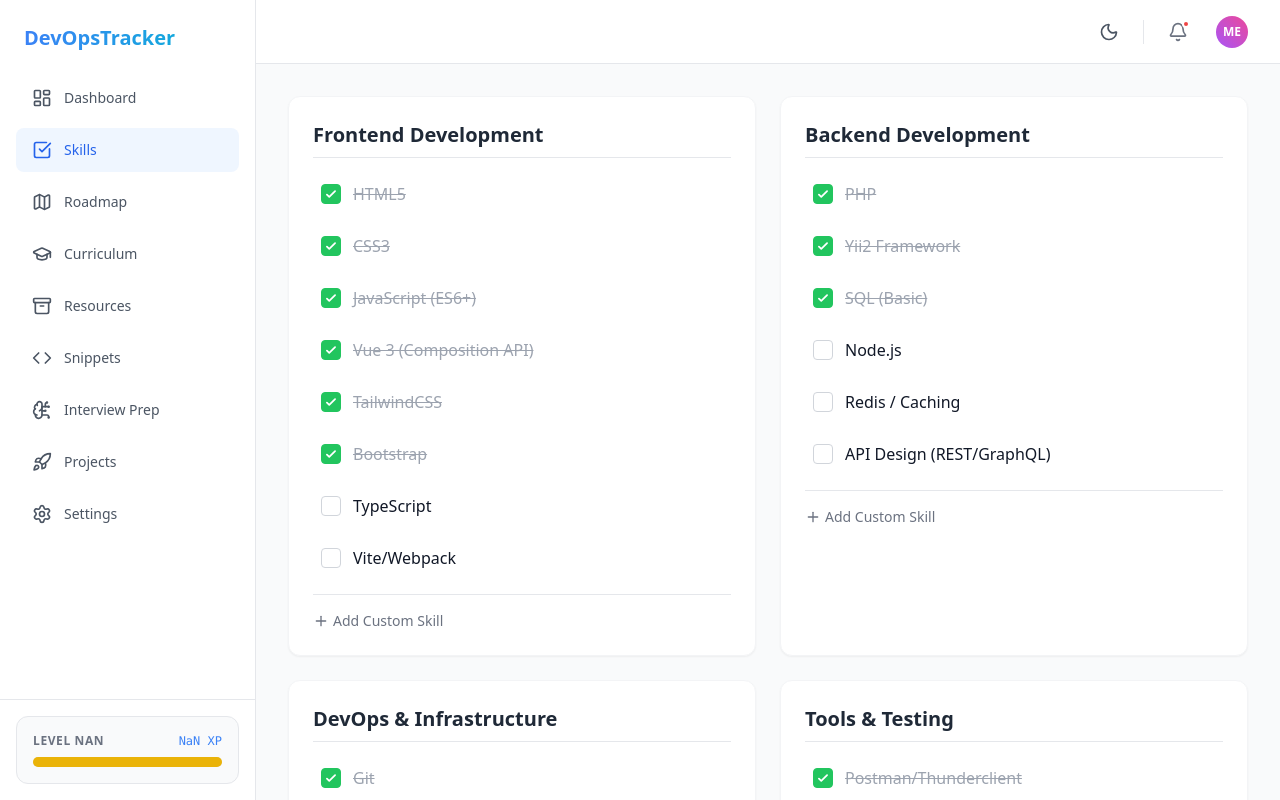
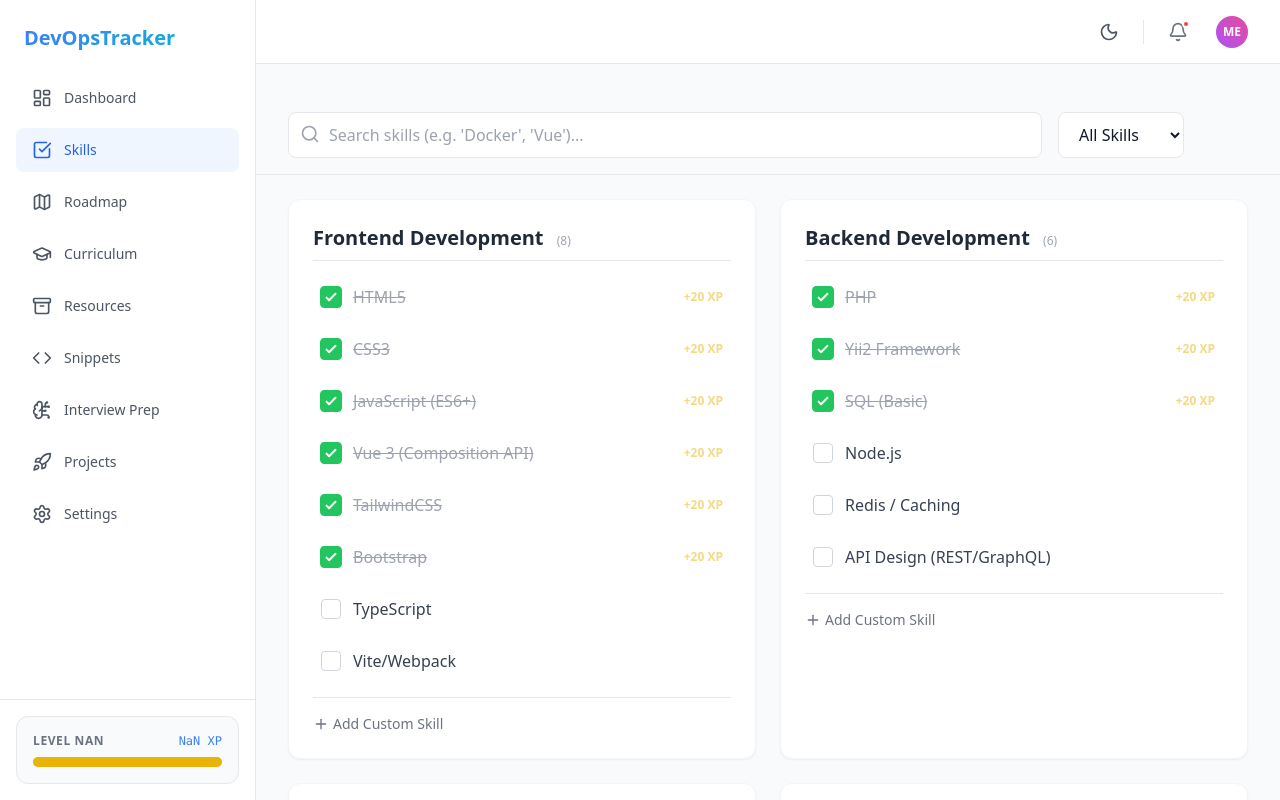
Before and after one commit to kiavin/CodeAtlas, a Vue app: page /checklist in a window 1280 px wide. Built offline with nearby package versions, Linux system fonts and the light colour scheme.

Commit message:
feat(skills): add skills store and searchable checklist view

```diff
--- a/src/stores/useSkillsStore.js
+++ b/src/stores/useSkillsStore.js
@@ -1,83 +1,87 @@
-import { defineStore } from 'pinia';
-import { ref, computed, watch } from 'vue';
+import { defineStore } from "pinia";
+import { ref, computed, watch } from "vue";
 
-export const useSkillsStore = defineStore('skills', () => {
+export const useSkillsStore = defineStore("skills", () => {
   // Seed Data based on your profile + Recommended Missing Skills
   const defaultCategories = [
     {
-      id: 'frontend',
-      name: 'Frontend Development',
+      id: "frontend",
+      name: "Frontend Development",
       skills: [
-        { id: 1, name: 'HTML5', mastered: true },
-        { id: 2, name: 'CSS3', mastered: true },
-        { id: 3, name: 'JavaScript (ES6+)', mastered: true },
-        { id: 4, name: 'Vue 3 (Composition API)', mastered: true },
-        { id: 5, name: 'TailwindCSS', mastered: true },
-        { id: 6, name: 'Bootstrap', mastered: true },
-        { id: 7, name: 'TypeScript', mastered: false }, // Recommended
-        { id: 8, name: 'Vite/Webpack', mastered: false }, // Recommended
-      ]
+        { id: 1, name: "HTML5", mastered: true },
+        { id: 2, name: "CSS3", mastered: true },
+        { id: 3, name: "JavaScript (ES6+)", mastered: true },
+        { id: 4, name: "Vue 3 (Composition API)", mastered: true },
+        { id: 5, name: "TailwindCSS", mastered: true },
+        { id: 6, name: "Bootstrap", mastered: true },
+        { id: 7, name: "TypeScript", mastered: false }, // Recommended
+        { id: 8, name: "Vite/Webpack", mastered: false }, // Recommended
+      ],
     },
     {
-      id: 'backend',
-      name: 'Backend Development',
+      id: "backend",
+      name: "Backend Development",
       skills: [
-        { id: 9, name: 'PHP', mastered: true },
-        { id: 10, name: 'Yii2 Framework', mastered: true },
-        { id: 11, name: 'SQL (Basic)', mastered: true },
-        { id: 12, name: 'Node.js', mastered: false }, // Recommended
-        { id: 13, name: 'Redis / Caching', mastered: false }, // Recommended
-        { id: 14, name: 'API Design (REST/GraphQL)', mastered: false }, // Recommended
-      ]
+        { id: 9, name: "PHP", mastered: true },
+        { id: 10, name: "Yii2 Framework", mastered: true },
+        { id: 11, name: "SQL (Basic)", mastered: true },
+        { id: 12, name: "Node.js", mastered: false }, // Recommended
+        { id: 13, name: "Redis / Caching", mastered: false }, // Recommended
+        { id: 14, name: "API Design (REST/GraphQL)", mastered: false }, // Recommended
+      ],
     },
     {
-      id: 'devops',
-      name: 'DevOps & Infrastructure',
+      id: "devops",
+      name: "DevOps & Infrastructure",
       skills: [
-        { id: 15, name: 'Git', mastered: true },
-        { id: 16, name: 'Linux Command Line', mastered: true },
-        { id: 17, name: 'Docker', mastered: true },
-        { id: 18, name: 'Jenkins', mastered: true },
-        { id: 19, name: 'Nginx', mastered: true },
-        { id: 20, name: 'Virtual Machines (VMs)', mastered: true },
-        { id: 21, name: 'Kubernetes', mastered: false }, // Recommended
-        { id: 22, name: 'AWS/Azure/GCP', mastered: false }, // Recommended
-        { id: 23, name: 'Terraform (IaC)', mastered: false }, // Recommended
-      ]
+        { id: 15, name: "Git", mastered: true },
+        { id: 16, name: "Linux Command Line", mastered: true },
+        { id: 17, name: "Docker", mastered: true },
+        { id: 18, name: "Jenkins", mastered: true },
+        { id: 19, name: "Nginx", mastered: true },
+        { id: 20, name: "Virtual Machines (VMs)", mastered: true },
+        { id: 21, name: "Kubernetes", mastered: false }, // Recommended
+        { id: 22, name: "AWS/Azure/GCP", mastered: false }, // Recommended
+        { id: 23, name: "Terraform (IaC)", mastered: false }, // Recommended
+      ],
     },
     {
-      id: 'tools',
-      name: 'Tools & Testing',
+      id: "tools",
+      name: "Tools & Testing",
       skills: [
-        { id: 24, name: 'Postman/Thunderclient', mastered: true },
-        { id: 25, name: 'Unit Testing (Vitest/PHPUnit)', mastered: false }, // Recommended
-      ]
-    }
+        { id: 24, name: "Postman/Thunderclient", mastered: true },
+        { id: 25, name: "Unit Testing (Vitest/PHPUnit)", mastered: false }, // Recommended
+      ],
+    },
   ];
 
   // Load from LocalStorage or use default
-  const stored = localStorage.getItem('skills_data');
+  const stored = localStorage.getItem("skills_data");
   const categories = ref(stored ? JSON.parse(stored) : defaultCategories);
 
   // Persistence Watcher
-  watch(categories, (newVal) => {
-    localStorage.setItem('skills_data', JSON.stringify(newVal));
-  }, { deep: true });
+  watch(
+    categories,
+    (newVal) => {
+      localStorage.setItem("skills_data", JSON.stringify(newVal));
+    },
+    { deep: true }
+  );
 
   // Actions
   const toggleSkill = (catId, skillId) => {
-    const cat = categories.value.find(c => c.id === catId);
-    const skill = cat.skills.find(s => s.id === skillId);
+    const cat = categories.value.find((c) => c.id === catId);
+    const skill = cat.skills.find((s) => s.id === skillId);
     if (skill) skill.mastered = !skill.mastered;
   };
 
   const addSkill = (catId, skillName) => {
-    const cat = categories.value.find(c => c.id === catId);
+    const cat = categories.value.find((c) => c.id === catId);
     if (cat) {
       cat.skills.push({
         id: Date.now(),
         name: skillName,
-        mastered: false
+        mastered: false,
       });
     }
   };
@@ -86,12 +90,18 @@ export const useSkillsStore = defineStore('skills', () => {
   const totalProgress = computed(() => {
     let total = 0;
     let mastered = 0;
-    categories.value.forEach(cat => {
+    categories.value.forEach((cat) => {
       total += cat.skills.length;
-      mastered += cat.skills.filter(s => s.mastered).length;
+      mastered += cat.skills.filter((s) => s.mastered).length;
     });
     return total === 0 ? 0 : Math.round((mastered / total) * 100);
   });
 
-  return { categories, toggleSkill, addSkill, totalProgress };
+  const totalMastered = computed(() => {
+    return categories.value.reduce((acc, cat) => {
+      return acc + cat.skills.filter((s) => s.mastered).length;
+    }, 0);
+  });
+
+  return { categories, toggleSkill, addSkill, totalProgress, totalMastered };
 });
--- a/src/views/SkillsView.vue
+++ b/src/views/SkillsView.vue
@@ -1,45 +1,136 @@
 <script setup>
-import { ref } from 'vue';
-import { useSkillsStore } from '@/stores/useSkillsStore';
-import BaseCard from '@/components/ui/BaseCard.vue';
-import { Plus, Trash2 } from 'lucide-vue-next';
+import { ref, computed } from "vue";
+import { useSkillsStore } from "@/stores/useSkillsStore";
+import BaseCard from "@/components/ui/BaseCard.vue";
+import { Plus, Search, Filter } from "lucide-vue-next";
 
 const store = useSkillsStore();
-const newSkill = ref('');
+const searchQuery = ref("");
+const filterMode = ref("all"); // 'all', 'mastered', 'todo'
+const newSkill = ref("");
 const activeCat = ref(null);
+
+// Advanced Filter Logic
+const filteredCategories = computed(() => {
+  // If no search and showing all, return original structure for performance
+  if (!searchQuery.value && filterMode.value === "all") return store.categories;
+
+  return store.categories
+    .map((cat) => {
+      // Filter skills inside the category
+      const matchingSkills = cat.skills.filter((skill) => {
+        const matchesText = skill.name
+          .toLowerCase()
+          .includes(searchQuery.value.toLowerCase());
+        const matchesMode =
+          filterMode.value === "all"
+            ? true
+            : filterMode.value === "mastered"
+            ? skill.mastered
+            : !skill.mastered;
+
+        return matchesText && matchesMode;
+      });
+
+      // Return category only if it has matching skills
+      return { ...cat, skills: matchingSkills };
+    })
+    .filter((cat) => cat.skills.length > 0);
+});
 
 const handleAdd = (catId) => {
   if (newSkill.value.trim()) {
     store.addSkill(catId, newSkill.value);
-    newSkill.value = '';
+    newSkill.value = "";
     activeCat.value = null;
   }
 };
 </script>
 
 <template>
+  <div class="space-y-6">
+    <div
+      class="sticky top-0 z-10 bg-gray-50/95 dark:bg-slate-900/95 backdrop-blur-sm py-4 border-b dark:border-slate-800 -mx-4 px-4 md:-mx-8 md:px-8"
+    >
+      <div class="max-w-4xl flex gap-4">
+        <div class="relative flex-1">
+          <Search class="absolute left-3 top-3 w-5 h-5 text-gray-400" />
+          <input
+            v-model="searchQuery"
+            type="text"
+            placeholder="Search skills (e.g. 'Docker', 'Vue')..."
+            class="w-full pl-10 pr-4 py-2.5 rounded-lg border border-gray-200 dark:border-slate-700 bg-white dark:bg-slate-800 focus:ring-2 focus:ring-primary focus:outline-none"
+          />
+        </div>
+        <select
+          v-model="filterMode"
+          class="px-4 py-2 rounded-lg border border-gray-200 dark:border-slate-700 bg-white dark:bg-slate-800 focus:ring-2 focus:ring-primary focus:outline-none"
+        >
+          <option value="all">All Skills</option>
+          <option value="todo">To Learn</option>
+          <option value="mastered">Mastered</option>
+        </select>
+      </div>
+    </div>
+
     <div class="grid grid-cols-1 md:grid-cols-2 gap-6">
-    <BaseCard v-for="cat in store.categories" :key="cat.id" class="relative">
-      <h3 class="font-bold text-xl mb-4 text-gray-800 dark:text-gray-100 border-b pb-2 dark:border-slate-700">
+      <BaseCard
+        v-for="cat in filteredCategories"
+        :key="cat.id"
+        class="relative"
+      >
+        <h3
+          class="font-bold text-xl mb-4 text-gray-800 dark:text-gray-100 border-b pb-2 dark:border-slate-700"
+        >
           {{ cat.name }}
+          <span class="text-xs text-gray-400 font-normal ml-2"
+            >({{ cat.skills.length }})</span
+          >
         </h3>
 
         <div class="space-y-3">
           <div
             v-for="skill in cat.skills"
             :key="skill.id"
-          class="flex items-center gap-3 p-2 rounded hover:bg-gray-50 dark:hover:bg-slate-700/50 cursor-pointer"
+            class="flex items-center gap-3 p-2 rounded hover:bg-gray-50 dark:hover:bg-slate-700/50 cursor-pointer group"
             @click="store.toggleSkill(cat.id, skill.id)"
           >
             <div
-            class="w-5 h-5 rounded border flex items-center justify-center transition-colors"
-            :class="skill.mastered ? 'bg-green-500 border-green-500' : 'border-gray-300 dark:border-gray-600'"
+              class="w-5 h-5 rounded border flex items-center justify-center transition-all duration-300"
+              :class="
+                skill.mastered
+                  ? 'bg-green-500 border-green-500 scale-110'
+                  : 'border-gray-300 dark:border-gray-600 group-hover:border-primary'
+              "
             >
-            <svg v-if="skill.mastered" class="w-3.5 h-3.5 text-white" fill="none" viewBox="0 0 24 24" stroke="currentColor">
-              <path stroke-linecap="round" stroke-linejoin="round" stroke-width="3" d="M5 13l4 4L19 7" />
+              <svg
+                v-if="skill.mastered"
+                class="w-3.5 h-3.5 text-white"
+                fill="none"
+                viewBox="0 0 24 24"
+                stroke="currentColor"
+              >
+                <path
+                  stroke-linecap="round"
+                  stroke-linejoin="round"
+                  stroke-width="3"
+                  d="M5 13l4 4L19 7"
+                />
               </svg>
             </div>
-          <span :class="{ 'text-gray-400 line-through': skill.mastered }">{{ skill.name }}</span>
+            <span
+              :class="{
+                'text-gray-400 line-through': skill.mastered,
+                'text-gray-700 dark:text-gray-200': !skill.mastered,
+              }"
+            >
+              {{ skill.name }}
+            </span>
+            <span
+              v-if="skill.mastered"
+              class="ml-auto text-xs font-bold text-yellow-500 animate-pulse"
+              >+20 XP</span
+            >
           </div>
         </div>
 
@@ -52,7 +143,12 @@ const handleAdd = (catId) => {
               class="flex-1 bg-gray-50 dark:bg-slate-900 border rounded px-2 py-1 text-sm focus:outline-none focus:ring-1 focus:ring-primary"
               autofocus
             />
-          <button @click="handleAdd(cat.id)" class="text-xs bg-primary text-white px-3 rounded">Add</button>
+            <button
+              @click="handleAdd(cat.id)"
+              class="text-xs bg-primary text-white px-3 rounded"
+            >
+              Add
+            </button>
           </div>
           <button
             v-else
@@ -64,4 +160,5 @@ const handleAdd = (catId) => {
         </div>
       </BaseCard>
     </div>
+  </div>
 </template>
```
Lines whose indentation alone changed are shown as unchanged.
